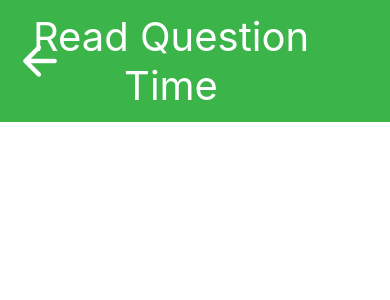
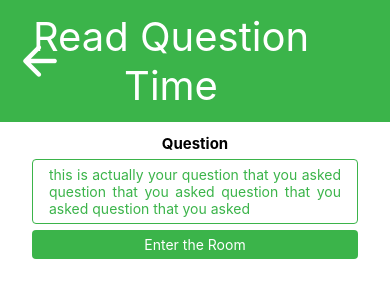
Before and after one commit to muhamadjawad/plab-2-app, a React Native app: screen / in a window 390 px wide. Shown: the top 300 px of the page. Built offline with nearby package versions, Linux system fonts and the light colour scheme.

Commit message:
question dispaly

```diff
--- a/src/screens/QuestionReading/index.tsx
+++ b/src/screens/QuestionReading/index.tsx
@@ -1,19 +1,53 @@
 import React, { Component } from 'react'
-import { StyleSheet, View } from 'react-native';
-// import AppHeader from '../../components/AppHeader';
+import { StyleSheet, Text, View } from 'react-native';
 import AppHeader from '@src/components/AppHeader';
+import LongButton from '@src/components/LongButton';
+import { getHeight, getWidth } from '@src/styles/dimensions';
+import { containerStyles } from '@src/styles/commonStyles';
+import colors from '@src/styles/colors';
 
 const QuestionReading = () => {
     return (
         <View>
-            <AppHeader title="Read Question Time"  showBackIcon={true}/>
+            <AppHeader title="Read Question Time" showBackIcon={true} />
+            <View style={[containerStyles]}  >
+                <View style={{ marginTop: getHeight(2) }} >
+                    <Text style={[styles.question_heading]}>{'Question'}</Text>
+                    <View style={[styles.question_container]} >
+                        <Text style={[styles.question]}>{'this is actually your question that you asked question that you asked question that you asked question that you asked'}</Text>
+                    </View>
+                </View>
+                <View style={{ marginTop: getHeight(1) }} >
+                    <LongButton title='Enter the Room' />
+                </View>
+            </View>
         </View>
-        );
+    );
 }
 
 const styles = StyleSheet.create({
     main: {
         flex: 1
+    },
+    question_heading: {
+        color: colors.black,
+        fontWeight: 'bold',
+        textAlign: 'center',
+        fontSize: 15,
+    },
+    question_container: {
+        borderWidth: 1,
+        borderColor: colors.primary,
+        borderRadius: 4,
+        marginTop: getHeight(1),
+        paddingVertical: getHeight(1),
+        paddingHorizontal: getWidth(2)
+
+    },
+    question: {
+        color: colors.primary,
+        fontSize: 14,
+        textAlign: 'justify'
     }
 })
 export default QuestionReading;
```
